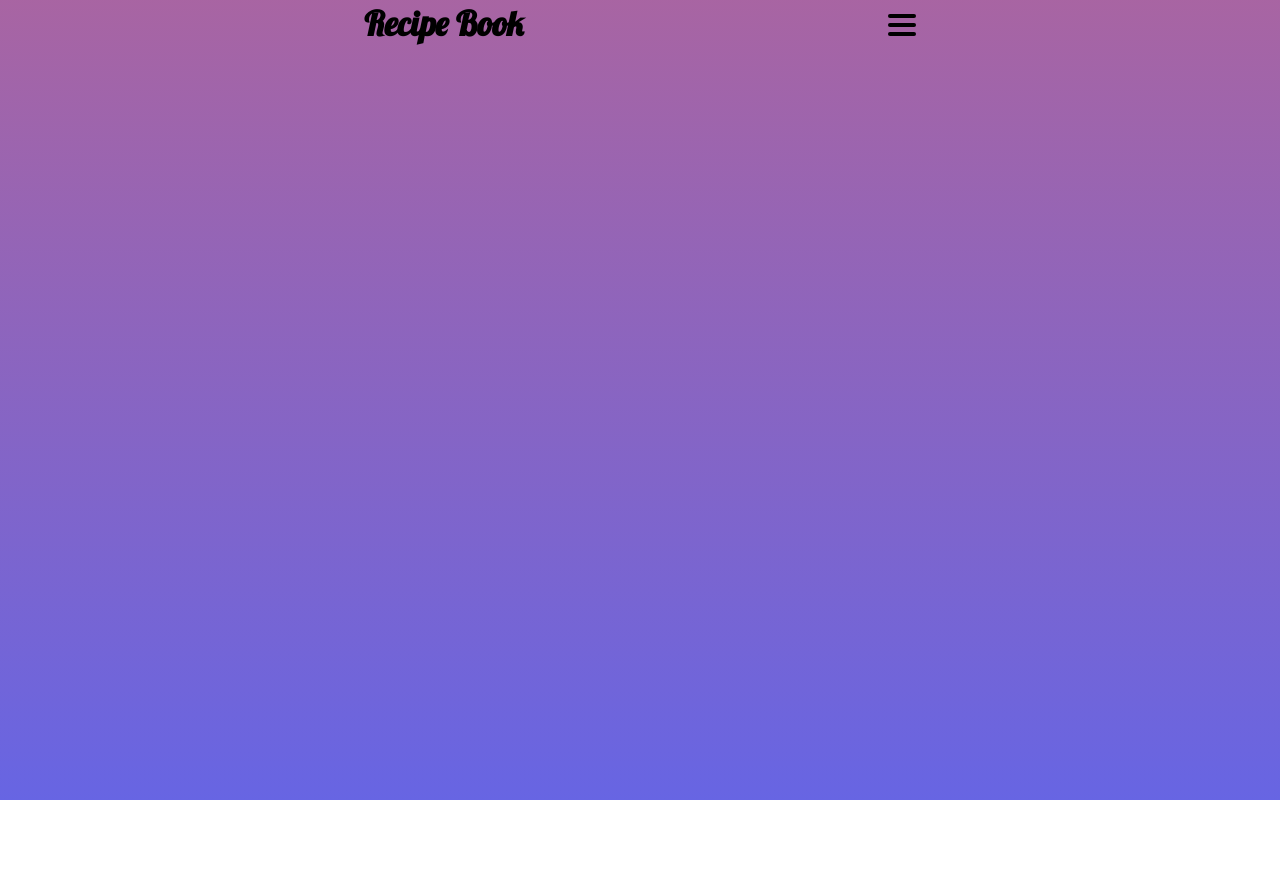
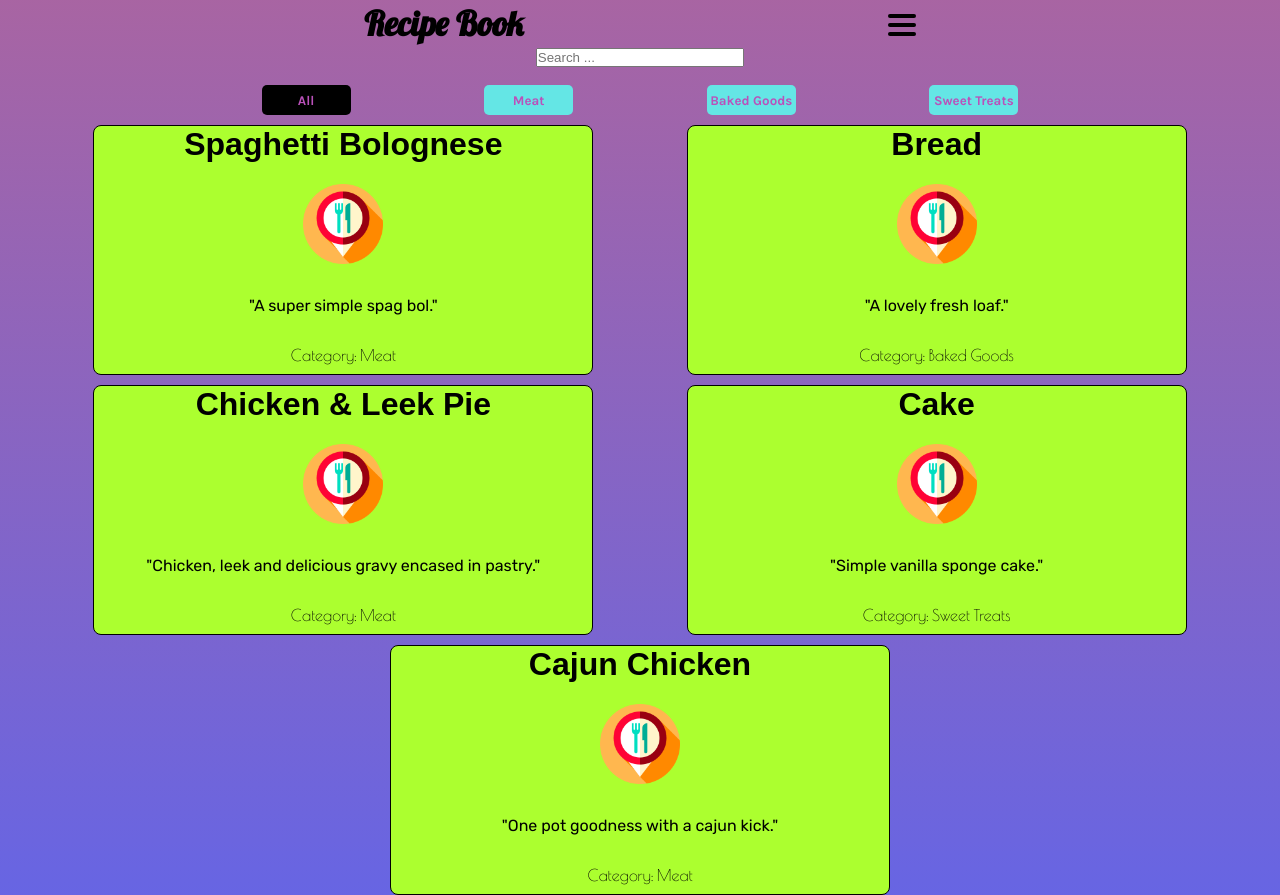
Before and after one commit to BethScarlett/RecipeBookFrontEnd, a React (Vite) app: page / in a window 1280 px wide. Before the commit this address had no page. Before the commit the page ends 800 px from the top, so only its background shows below. Built offline with nearby package versions, Linux system fonts and the light colour scheme; a web font is replaced by a local one.

Commit message:
Further deployment fixes

```diff
--- a/package.json
+++ b/package.json
@@ -3,7 +3,7 @@
   "private": true,
   "version": "0.0.0",
   "author": "Bethany Burrows",
-  "homepage": "https://BethScarlett.github.io/RecipeBookFrontEnd/",
+  "homepage": "https://BethScarlett.github.io/RecipeBookFrontEnd",
   "type": "module",
   "scripts": {
     "dev": "vite",
--- a/src/App.tsx
+++ b/src/App.tsx
@@ -10,7 +10,7 @@ const App = () => {
       <BrowserRouter>
         <Navbar />
         <Routes>
-          <Route path="/RecipeBookFrontEnd" element={<HomePage />} />
+          <Route path="/" element={<HomePage />} />
           <Route path="/recipe/:id" element={<RecipePage />} />
         </Routes>
       </BrowserRouter>
--- a/vite.config.ts
+++ b/vite.config.ts
@@ -4,5 +4,5 @@ import react from "@vitejs/plugin-react";
 // https://vitejs.dev/config/
 export default defineConfig({
   plugins: [react()],
-  base: "/RecipeBookFrontEnd/",
+  base: "/",
 });
```
